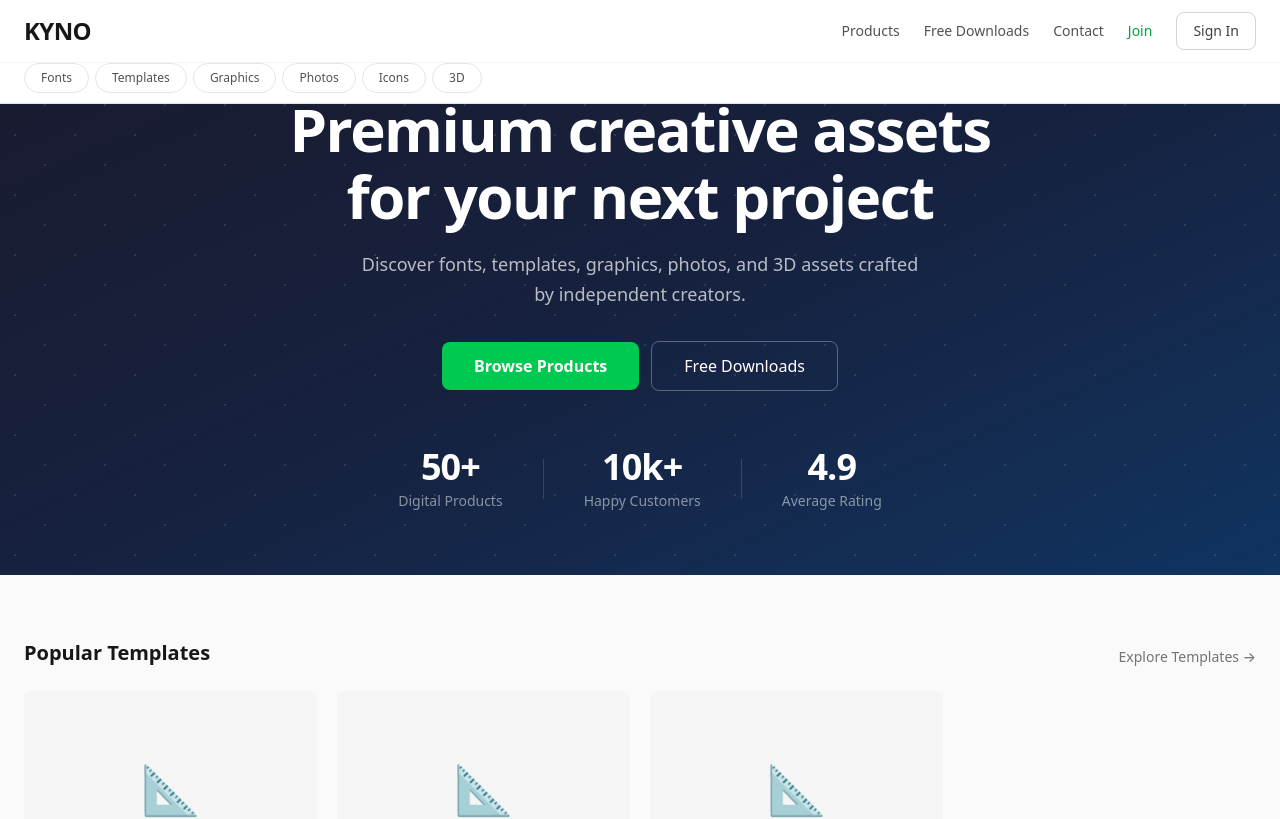
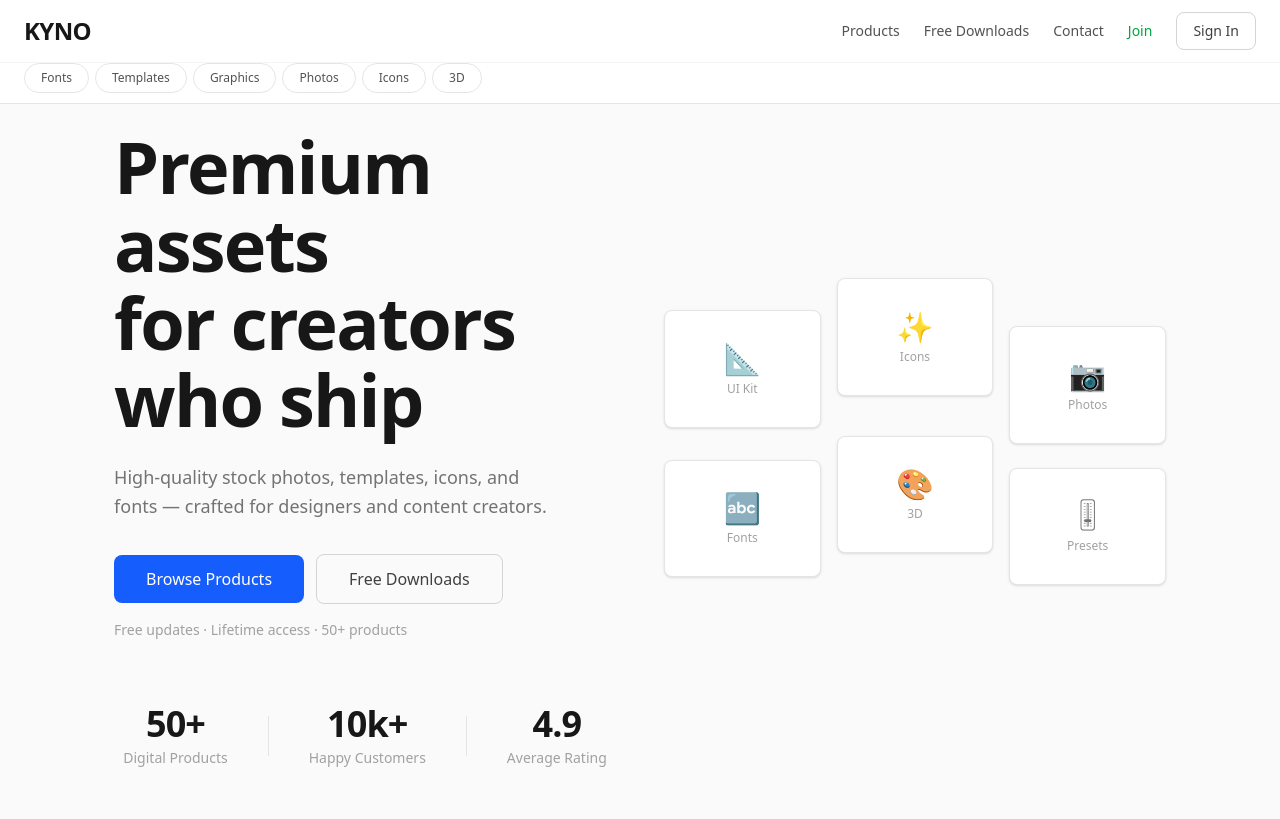
Before and after one commit to KANE-CMD99/kyno, a Next.js app: page / in a window 1280 px wide. Shown: the top 819 px of the page. Built offline with nearby package versions, Linux system fonts and the light colour scheme.

Commit message:
revert: restore Swiss 2-col Hero with product mosaic

```diff
--- a/src/components/HeroSection.tsx
+++ b/src/components/HeroSection.tsx
@@ -1,43 +1,84 @@
 import { stats } from "@/data/site";
 import StatsRow from "./StatsRow";
 
+const placeholders = [
+  { label: "UI Kit", emoji: String.fromCodePoint(0x1F4D0) },
+  { label: "Icons", emoji: String.fromCodePoint(0x2728) },
+  { label: "Photos", emoji: String.fromCodePoint(0x1F4F7) },
+  { label: "Fonts", emoji: String.fromCodePoint(0x1F524) },
+  { label: "3D", emoji: String.fromCodePoint(0x1F3A8) },
+  { label: "Presets", emoji: String.fromCodePoint(0x1F39A) },
+];
+
+const offsets = [
+  "md:mt-0",
+  "md:-mt-8",
+  "md:mt-4",
+  "md:mt-0",
+  "md:-mt-6",
+  "md:mt-2",
+];
+
 export default function HeroSection() {
   return (
-    <section className="relative flex min-h-[500px] items-center justify-center overflow-hidden bg-gradient-to-br from-[#1a1a2e] via-[#16213e] to-[#0f3460] px-6 pb-16 pt-24">
-      {/* Abstract pattern overlay */}
-      <div className="absolute inset-0 opacity-10" style={{
-        backgroundImage: "radial-gradient(circle at 25% 25%, #fff 1px, transparent 1px), radial-gradient(circle at 75% 75%, #fff 1px, transparent 1px)",
-        backgroundSize: "60px 60px",
-      }} />
-
-      <div className="relative z-10 mx-auto max-w-3xl text-center">
-        <h1 className="text-4xl font-extrabold leading-[1.12] tracking-tight text-white md:text-6xl">
-          Premium creative assets
+    <section className="flex min-h-[90vh] items-center bg-[#FAFAFA] px-6 pb-24 pt-32">
+      <div className="mx-auto flex max-w-6xl flex-col items-center gap-16 md:flex-row md:gap-12">
+        {/* Left: Text */}
+        <div className="flex-1 text-center md:text-left">
+          <h1 className="text-5xl font-extrabold leading-[1.08] tracking-tight text-neutral-900 md:text-7xl">
+            Premium assets
             <br />
-          for your next project
+            for creators
+            <br />
+            who ship
           </h1>
 
-        <p className="mx-auto mt-5 max-w-xl text-lg leading-relaxed text-white/70">
-          Discover fonts, templates, graphics, photos, and 3D assets crafted by independent creators.
+          <p className="mx-auto mt-6 max-w-md text-lg leading-relaxed text-neutral-500 md:mx-0">
+            High-quality stock photos, templates, icons, and fonts — crafted for
+            designers and content creators.
           </p>
 
-        <div className="mt-8 flex items-center justify-center gap-3">
+          <div className="mt-8 flex items-center justify-center gap-3 md:justify-start">
             <a
               href="#products"
-            className="rounded-lg bg-green-500 px-8 py-3 text-base font-semibold text-white transition-colors hover:bg-green-600"
+              className="rounded-lg bg-blue-600 px-8 py-3 text-base font-medium text-white transition-colors hover:bg-blue-700"
             >
               Browse Products
             </a>
             <a
               href="#"
-            className="rounded-lg border border-white/30 px-8 py-3 text-base font-medium text-white transition-colors hover:border-white/50"
+              className="rounded-lg border border-neutral-300 px-8 py-3 text-base font-medium text-neutral-700 transition-colors hover:border-neutral-400 hover:text-neutral-900"
             >
               Free Downloads
             </a>
           </div>
 
-        <div className="mt-14">
-          <StatsRow stats={stats} variant="dark" />
+          <p className="mt-4 text-sm text-neutral-400">
+            Free updates &middot; Lifetime access &middot; 50+ products
+          </p>
+
+          <div className="mt-16">
+            <StatsRow stats={stats} />
+          </div>
+        </div>
+
+        {/* Right: Product mosaic */}
+        <div className="w-full max-w-md flex-1 md:max-w-none">
+          <div className="grid grid-cols-3 gap-3 md:gap-4">
+            {placeholders.map((item, i) => (
+              <div
+                key={item.label}
+                className={`aspect-[4/3] rounded-lg border border-neutral-200 bg-white shadow-sm flex items-center justify-center ${offsets[i]}`}
+              >
+                <div className="text-center">
+                  <span className="text-2xl md:text-3xl">{item.emoji}</span>
+                  <p className="mt-1 text-[10px] md:text-xs text-neutral-400 font-medium">
+                    {item.label}
+                  </p>
+                </div>
+              </div>
+            ))}
+          </div>
         </div>
       </div>
     </section>
```
Lines whose indentation alone changed are shown as unchanged.
